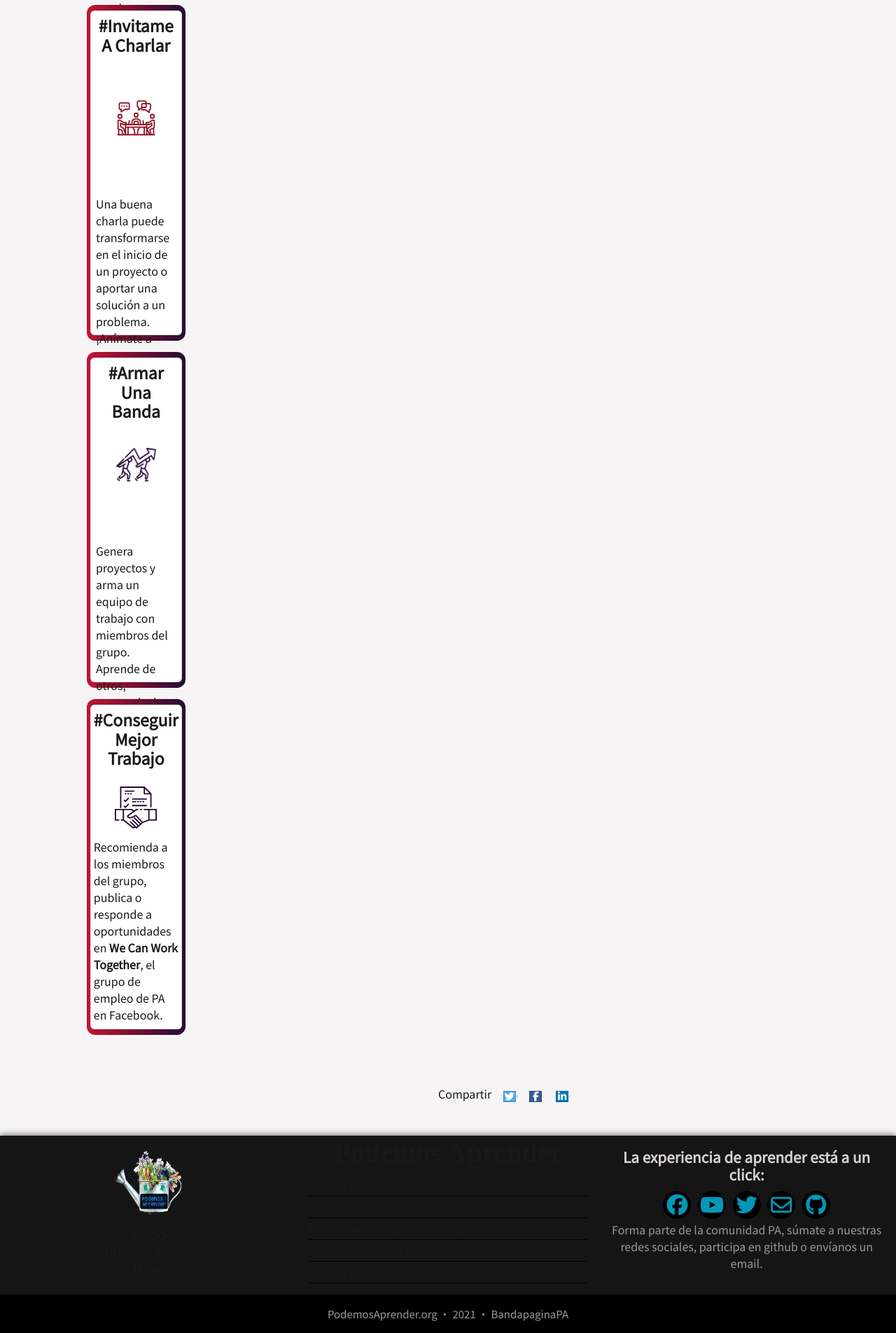
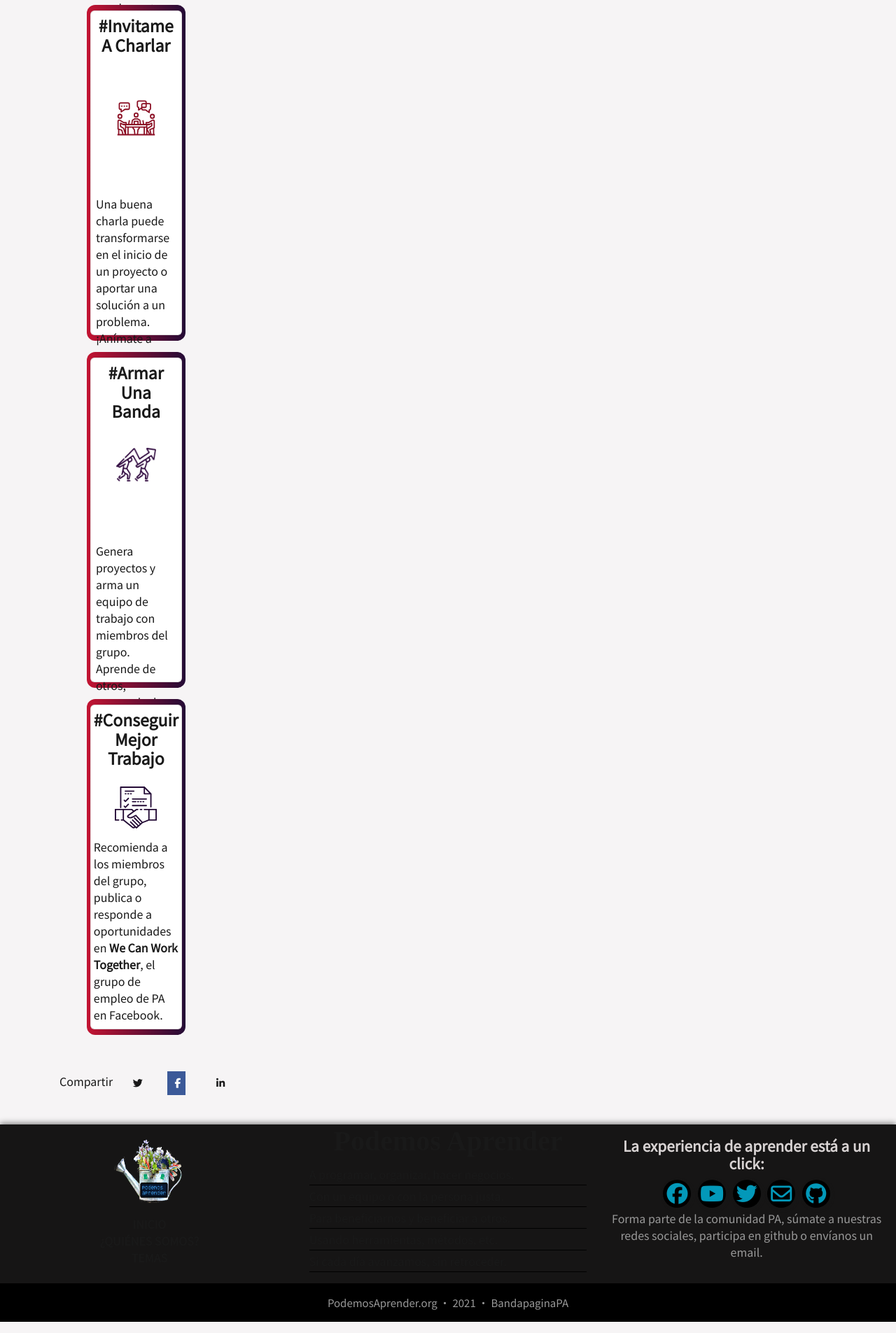
Before and after one commit to podemosaprender/podemosaprender.github.io, a Jekyll site: the page built from index.md, in a window 1280 px wide. Shown: the part 1972-3877 px from the top of the page at 70% size. Built offline with Jekyll 4.4.1, drawn with Linux system fonts in a browser that asks for light colours; nearby versions of some CDN libraries; some web fonts are replaced; comment, search, counter and statistics services are not loaded.

Commit message:
probando icons

```diff
--- a/css/styles.css
+++ b/css/styles.css
@@ -372,104 +372,22 @@ nav {
 
 /* Iconos redes sociales compartir*/
 
-#social-share-section {
-    margin-top: 30px;
-    margin-bottom: 10px;
-    float: right;
+.fa {
+  padding: 10px;
+  font-size: 30px;
+  width: 26px;
+  text-align: center;
+  text-decoration: none;
+  margin: 5px 2px;
 }
 
-.btn {
-    display: inline-block;
-    padding: 6px 12px;
-    margin-bottom: 0;
-    font-size: 14px;
-    font-weight: 400;
-    line-height: 1.42857143;
-    text-align: center;
-    white-space: nowrap;
-    vertical-align: middle;
-    -ms-touch-action: manipulation;
-    touch-action: manipulation;
-    cursor: pointer;
-    -webkit-user-select: none;
-    -moz-user-select: none;
-    -ms-user-select: none;
-    user-select: none;
-    background-image: none;
-    border: 1px solid transparent;
-    border-radius: 4px;
+.fa:hover {
+    opacity: 0.9;
 }
 
-.btn-social-icon {
-    position: relative;
-    padding-left: 44px;
-    text-align: left;
-    white-space: nowrap;
-    overflow: hidden;
-    text-overflow: ellipsis;
-    height: 34px;
-    width: 34px;
-    padding: 0;
-}
-
-.fa {
-    display: inline-block;
-    font: normal normal normal 14px/1 FontAwesome;
-    font-size: inherit;
-    text-rendering: auto;
-    -webkit-font-smoothing: antialiased;
-    -moz-osx-font-smoothing: grayscale;
-}
-
-.fa-fw {
-    width: 1.28571429em;
-    text-align: center;
-    border: 1px solid #191919;
-}
-
-.fa-twitter:before {
-    content: "\f099";
-}
-
-:before {
-    -webkit-box-sizing: border-box;
-    -moz-box-sizing: border-box;
-    box-sizing: border-box;
-}
-
-:after, :before {
-    -webkit-box-sizing: border-box;
-    -moz-box-sizing: border-box;
-    box-sizing: border-box;
-}
-
-.fa.fa-twitter {
-    color: #fff;
-    background-color: #55acee;
-    border-color: rgba(0,0,0,0.2);
-}
-
-.fa.fa-facebook {
-    color: #fff;
-    background-color: #3b5998;
-    border-color: rgba(0,0,0,0.2);
-}
-
-.fa.fa-linkedin {
-    color: #fff;
-    background-color: #007bb6;
-    border-color: rgba(0,0,0,0.2);
-}
-
-.sr-only {
-    position: absolute;
-    width: 1px;
-    height: 1px;
-    padding: 0;
-    margin: -1px;
-    overflow: hidden;
-    clip: rect(0,0,0,0);
-    border: 0;
+.fa-facebook {
+  background: #3B5998;
+  color: white;
 }
 
 
```
